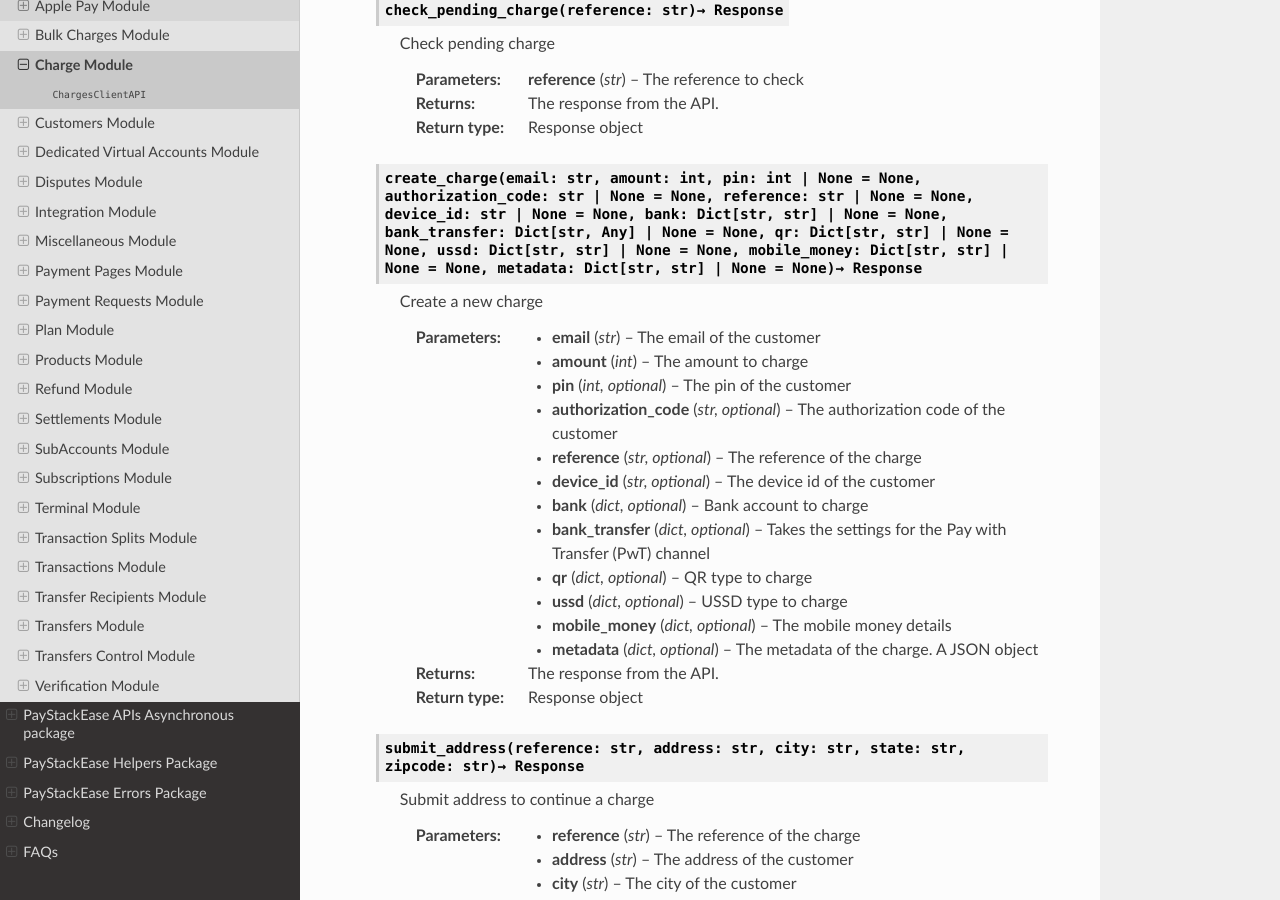
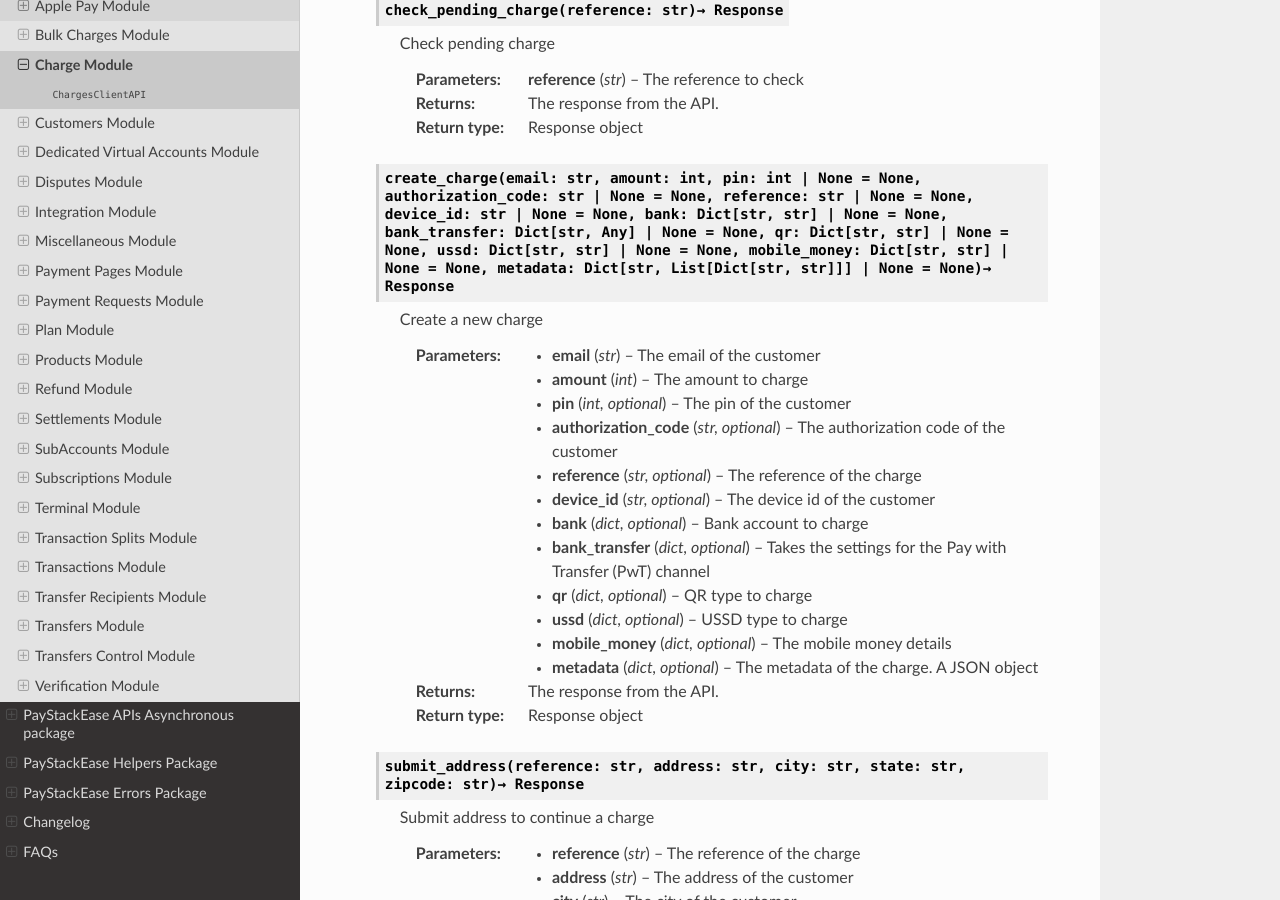
Before and after one commit to cla-bit/PayStackEase, a Sphinx documentation site: the page built from docs/source/charges.rst, in a window 1280 px wide and 900 px high, scrolled down 495 px. Built offline with Sphinx 7.4.7 and the Read the Docs theme 2.0.0, drawn with Linux system fonts in a browser that asks for light colours.

Commit message:
updated documentation

```diff
--- a/docs/source/acharges.rst
+++ b/docs/source/acharges.rst
@@ -29,7 +29,7 @@
         :return: The response from the API.
         :rtype: ClientResponse object
 
-    .. py:method:: async create_charge(email: str, amount: int, pin: int | None = None, authorization_code: str | None = None, reference: str | None = None, device_id: str | None = None, bank: Dict[str, str] | None = None, bank_transfer: Dict[str, Any] | None = None, qr: Dict[str, str] | None = None, ussd: Dict[str, str] | None = None, mobile_money: Dict[str, str] | None = None, metadata: Dict[str, str] | None = None)→ ClientResponse
+    .. py:method:: async create_charge(email: str, amount: int, pin: int | None = None, authorization_code: str | None = None, reference: str | None = None, device_id: str | None = None, bank: Dict[str, str] | None = None, bank_transfer: Dict[str, Any] | None = None, qr: Dict[str, str] | None = None, ussd: Dict[str, str] | None = None, mobile_money: Dict[str, str] | None = None, metadata: Dict[str, List[Dict[str, str]]] | None = None)→ ClientResponse
 
         Create a new charge
 
--- a/docs/source/charges.rst
+++ b/docs/source/charges.rst
@@ -29,7 +29,7 @@
         :return: The response from the API.
         :rtype: Response object
 
-    .. py:method:: create_charge(email: str, amount: int, pin: int | None = None, authorization_code: str | None = None, reference: str | None = None, device_id: str | None = None, bank: Dict[str, str] | None = None, bank_transfer: Dict[str, Any] | None = None, qr: Dict[str, str] | None = None, ussd: Dict[str, str] | None = None, mobile_money: Dict[str, str] | None = None, metadata: Dict[str, str] | None = None)→ Response
+    .. py:method:: create_charge(email: str, amount: int, pin: int | None = None, authorization_code: str | None = None, reference: str | None = None, device_id: str | None = None, bank: Dict[str, str] | None = None, bank_transfer: Dict[str, Any] | None = None, qr: Dict[str, str] | None = None, ussd: Dict[str, str] | None = None, mobile_money: Dict[str, str] | None = None, metadata: Dict[str, List[Dict[str, str]]] | None = None)→ Response
 
         Create a new charge
 
```
